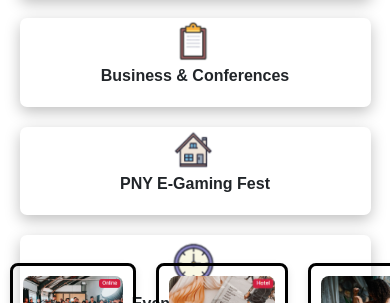
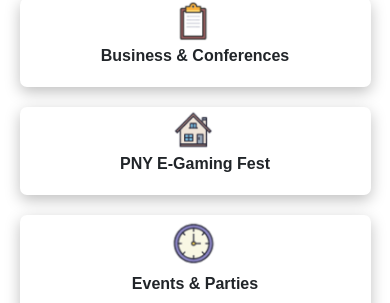
Before and after one commit to 3bood-remawi/Main-page, a React (Create React App) app: page / in a window 390 px wide. Shown: the part 629-932 px from the top of the page. Built offline with nearby package versions, Linux system fonts and the light colour scheme; no server answers; the database is empty.

Commit message:
edit Header and Feature Pages

```diff
--- a/src/components/Header.css
+++ b/src/components/Header.css
@@ -49,6 +49,7 @@
     justify-content: center;
     flex-direction: row;
     height: 150px;
+    margin-bottom: 100px;
 
 }
 
@@ -165,7 +166,7 @@
 
     .event-types {
         flex-direction: column;
-        margin-top: 220px;
+        margin-top: 200px;
     }
 
     .arts,
--- a/src/components/feature.css
+++ b/src/components/feature.css
@@ -1,5 +1,5 @@
 .Feature {
-    background-color: #fafafa;
+    background-color: white;
     padding: 20px;
     border-radius: 8px;
 }
@@ -25,10 +25,10 @@
 
 .Feature-item {
     width: 30%;
-    background-color: #fff;
+
     padding: 15px;
     border-radius: 8px;
-    box-shadow: 0 2px 4px rgba(0,0,0,0.1);
+    /* box-shadow: 0 2px 4px rgba(0,0,0,0.1); */
     text-align: center;
 }
 
@@ -43,10 +43,6 @@
     font-size: 14px;
 }
 
-.feature-item-pic{
-    width: 160px;
-    background-color: white;
-}
 
 
 @media (max-width: 768px) {
```
